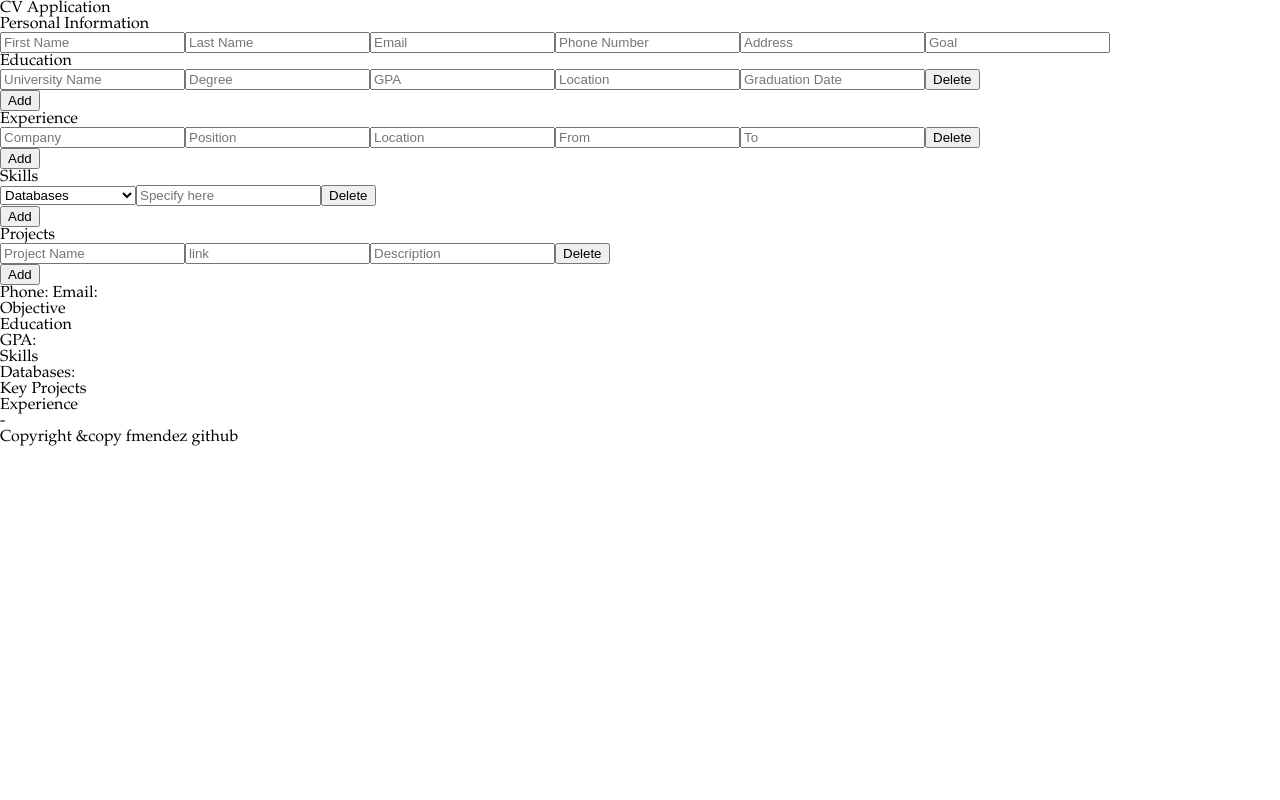
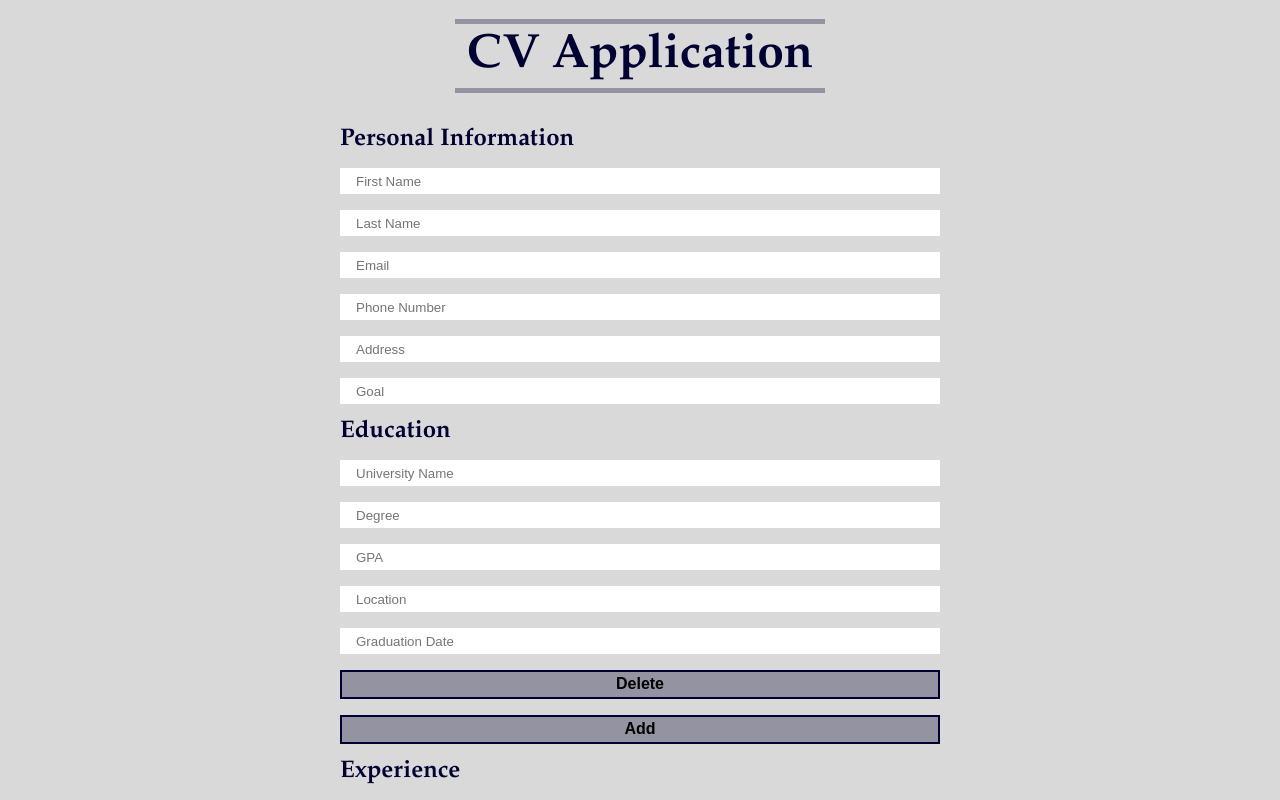
Before and after one commit to fmendezr/cv-application, a React (Create React App) app: page / in a window 1280 px wide. Shown: the top 800 px of the page. Built offline with nearby package versions, Linux system fonts and the light colour scheme.

Commit message:
Add styling to form components

```diff
--- a/src/App.css
+++ b/src/App.css
@@ -50,3 +50,17 @@ table {
 html {
     font-family: Garamond,Baskerville,Baskerville Old Face,Hoefler Text,Times New Roman,serif;
 }
+
+input {
+	height: 1.5rem;
+	font: 1.5rem;
+	padding-left: 1rem;
+	border: none;
+}
+
+body {
+	background-color: rgba(192, 191, 191, 0.592);
+	display: flex;
+	flex-direction: column;
+	align-items: center;
+}
--- a/src/components/Form/Education/EducationItem.js
+++ b/src/components/Form/Education/EducationItem.js
@@ -6,16 +6,31 @@ class EducationItem extends Component {
     }
     render (){
         return (
-            <div>
+            <div style={stylingObject.div}>
                 <input id={this.props.id} name="university" type="text" placeholder="University Name" value={this.props.educationItem.university} onChange={this.props.onEducationChange}></input>
                 <input id={this.props.id} name="degree" type="text" placeholder="Degree" value={this.props.educationItem.degree} onChange={this.props.onEducationChange}></input>
                 <input id={this.props.id} name="gpa" type="text" step="0.1" max="4.0" placeholder="GPA" value={this.props.educationItem.gpa} onChange={this.props.onEducationChange}></input>
                 <input id={this.props.id} name="location" type="text" placeholder="Location" value={this.props.educationItem.location} onChange={this.props.onEducationChange}></input>
                 <input id={this.props.id} name="graduationDate" type="text" placeholder="Graduation Date" value={this.props.educationItem.graduationDate} onChange={this.props.onEducationChange}></input>
-                <button id={this.props.id} onClick={this.props.onEducationDelete}> Delete </button>
+                <button style={stylingObject.btn} id={this.props.id} onClick={this.props.onEducationDelete}> Delete </button>
             </div>
         )
     }
 }
 
+const stylingObject = {
+    div: {
+        display: "flex",
+        flexDirection: "column",
+        gap: "1rem"
+    },
+    btn: {
+        height: "1.8rem",
+        fontSize: "1rem",
+        fontWeight: "bold",
+        border: "2px solid #000033",
+        backgroundColor: "rgba(0, 0, 44, 0.326)"
+    }
+}
+
 export default EducationItem;
--- a/src/components/Form/Education/EducationSection.js
+++ b/src/components/Form/Education/EducationSection.js
@@ -7,8 +7,8 @@ class EducationSection extends Component {
     }
     render(){
         return(
-            <section>
-                <h3>Education</h3>
+            <section style={stylingObject.section}>
+                <h3 style={stylingObject.h3}>Education</h3>
                 {this.props.educationItems.map((educationItem) => {
                     return (<EducationItem
                         educationItem={educationItem}
@@ -18,10 +18,31 @@ class EducationSection extends Component {
                         key={educationItem.id}
                     />)
                 })}
-                <button onClick={this.props.onEducationAdd}>Add</button>
+                <button style={stylingObject.btn} onClick={this.props.onEducationAdd}>Add</button>
             </section>
         )
     }
 }
 
+const stylingObject = {
+    section: {
+        display: "flex",
+        flexDirection: "column",
+        gap: "1rem",
+        marginBottom: "1rem",
+    },
+    h3: {
+        fontSize: "1.5rem",
+        fontWeight: "bold",
+        color: "rgb(0, 0, 51)"
+    },
+    btn: {
+        height: "1.8rem",
+        fontSize: "1rem",
+        fontWeight: "bold",
+        border: "2px solid #000033",
+        backgroundColor: "rgba(0, 0, 44, 0.326)"
+    }
+}
+
 export default EducationSection;
--- a/src/components/Form/Experience/ExperienceItems.js
+++ b/src/components/Form/Experience/ExperienceItems.js
@@ -6,16 +6,31 @@ class ExperienceItem extends Component {
     }
     render (){
         return (
-            <div>
+            <div style={stylingObject.div}>
                 <input id={this.props.id} name="company" type="text" placeholder="Company" value={this.props.experienceItem.company} onChange={this.props.onExperienceChange}></input>
                 <input id= {this.props.id} name="position" type="text" placeholder="Position" value={this.props.experienceItem.position} onChange={this.props.onExperienceChange}></input>
                 <input id={this.props.id} name="location" type="text" placeholder="Location" value={this.props.experienceItem.location} onChange={this.props.onExperienceChange}></input>
                 <input id={this.props.id} name="from" type="text" placeholder="From" value={this.props.experienceItem.from} onChange={this.props.onExperienceChange}></input>
                 <input id={this.props.id} name="to" type="text" placeholder="To" value={this.props.experienceItem.to} onChange={this.props.onExperienceChange}></input>
-                <button id={this.props.id} onClick={this.props.onExperienceDelete}>Delete</button>
+                <button style={stylingObject.btn} id={this.props.id} onClick={this.props.onExperienceDelete}>Delete</button>
             </div>
         )
     }
 }
 
+const stylingObject = {
+    div: {
+        display: "flex",
+        flexDirection: "column",
+        gap: "1rem"
+    },
+    btn: {
+        height: "1.8rem",
+        fontSize: "1rem",
+        fontWeight: "bold",
+        border: "2px solid #000033",
+        backgroundColor: "rgba(0, 0, 44, 0.326)"
+    }
+}
+
 export default ExperienceItem;
--- a/src/components/Form/Experience/ExperienceSection.js
+++ b/src/components/Form/Experience/ExperienceSection.js
@@ -8,8 +8,8 @@ class ExperienceSection extends Component {
 
      render(){
         return (
-            <section>
-                <h3>Experience</h3>
+            <section style={stylingObject.section}>
+                <h3 style={stylingObject.h3}>Experience</h3>
                 {this.props.experienceItems.map((experienceItem) => {
                     return (<ExperienceItem
                     experienceItem={experienceItem}
@@ -19,10 +19,31 @@ class ExperienceSection extends Component {
                     key={experienceItem.id}
                  />)
                 })}
-                <button onClick={this.props.onExperienceAdd}>Add</button>
+                <button style={stylingObject.btn} onClick={this.props.onExperienceAdd}>Add</button>
             </section>
         )
      }
 }
 
+const stylingObject = {
+    section: {
+        display: "flex",
+        flexDirection: "column",
+        gap: "1rem",
+        marginBottom: "1rem",
+    },
+    h3: {
+        fontSize: "1.5rem",
+        fontWeight: "bold",
+        color: "rgb(0, 0, 51)"
+    },
+    btn: {
+        height: "1.8rem",
+        fontSize: "1rem",
+        fontWeight: "bold",
+        border: "2px solid #000033",
+        backgroundColor: "rgba(0, 0, 44, 0.326)"
+    }
+}
+
 export default ExperienceSection;
--- a/src/components/Form/Form.js
+++ b/src/components/Form/Form.js
@@ -4,6 +4,7 @@ import EducationSection from "./Education/EducationSection";
 import ExperienceSection from "./Experience/ExperienceSection";
 import SkillsSection from "./Skills/SkillsSection";
 import ProjectsSection from "./Projects/ProjectsSection";
+import { faCircleXmark } from "@fortawesome/free-regular-svg-icons";
 
 class Form extends Component {
     constructor(props){
@@ -12,7 +13,7 @@ class Form extends Component {
 
     render (){
         return(
-            <form>
+            <form style={stylingObject.form}>
                 <PersonalInformationSection
                     personalInfoItem={this.props.personalInformation}
                     onPersonalChange={this.props.onPersonalChange}
@@ -46,4 +47,13 @@ class Form extends Component {
     }
 }
 
+const stylingObject = {
+    form: {
+        width: "600px",
+        display: "flex",
+        flexDirection: "column",
+        padding: "1rem"
+    }
+}
+
 export default Form;
--- a/src/components/Form/PersonalInformation.js
+++ b/src/components/Form/PersonalInformation.js
@@ -6,8 +6,8 @@ class PersonalInformationSection extends Component {
     }
     render(){
         return (
-            <section>
-                <h3>Personal Information</h3>
+            <section style={stylingObject.section}>
+                <h3 style={stylingObject.h3}>Personal Information</h3>
                 <input name="firstName" placeholder="First Name" type="text" onChange={this.props.onPersonalChange}></input>
                 <input name="lastName" placeholder="Last Name" type="text" onChange={this.props.onPersonalChange}></input>
                 <input name="email" placeholder="Email" type="email" onChange={this.props.onPersonalChange}></input>
@@ -19,4 +19,18 @@ class PersonalInformationSection extends Component {
     }
 }
 
+const stylingObject = {
+    section: {
+        display: "flex",
+        flexDirection: "column",
+        gap: "1rem",
+        marginBottom: "1rem",
+    },
+    h3: {
+        fontSize: "1.5rem",
+        fontWeight: "bold",
+        color: "#000033"
+    }
+}
+
 export default PersonalInformationSection;
--- a/src/components/Form/Projects/ProjectsItem.js
+++ b/src/components/Form/Projects/ProjectsItem.js
@@ -6,14 +6,29 @@ class ProjectsItem extends Component {
     }
     render(){
         return (
-            <div>
+            <div style={stylingObject.div}>
                 <input id={this.props.id} name="projectName" type="text" placeholder="Project Name" value={this.props.projectsItem.projectName} onChange={this.props.onProjectsChange}></input>
                 <input id={this.props.id} name="link" type="link;." placeholder="link" value={this.props.projectsItem.link} onChange={this.props.onProjectsChange}></input>
                 <input id={this.props.id} name="description" type="textarea" placeholder="Description" value={this.props.projectsItem.description} onChange={this.props.onProjectsChange}></input>
-                <button id={this.props.id} onClick={this.props.onProjectDelete}>Delete</button>
+                <button style={stylingObject.btn} id={this.props.id} onClick={this.props.onProjectDelete}>Delete</button>
             </div>
         )
     }
 }
 
+const stylingObject = {
+    div: {
+        display: "flex",
+        flexDirection: "column",
+        gap: "1rem"
+    },
+    btn: {
+        height: "1.8rem",
+        fontSize: "1rem",
+        fontWeight: "bold",
+        border: "2px solid #000033",
+        backgroundColor: "rgba(0, 0, 44, 0.326)"
+    }
+}
+
 export default ProjectsItem;
--- a/src/components/Form/Projects/ProjectsSection.js
+++ b/src/components/Form/Projects/ProjectsSection.js
@@ -7,8 +7,8 @@ class ProjectsSection extends Component {
     }
     render(){
         return (
-            <section>
-                <h3>Projects</h3>
+            <section style={stylingObject.section}>
+                <h3 style={stylingObject.h3}>Projects</h3>
                 {this.props.projectsItems.map((projectsItem) => {
                     return (<ProjectsItem
                         projectsItem={projectsItem}
@@ -18,10 +18,31 @@ class ProjectsSection extends Component {
                         key={projectsItem.id}
                     />)
                 })}
-                <button onClick={this.props.onProjectAdd}>Add</button>
+                <button style={stylingObject.btn} onClick={this.props.onProjectAdd}>Add</button>
             </section>
         )
     }
 }
 
+const stylingObject = {
+    section: {
+        display: "flex",
+        flexDirection: "column",
+        gap: "1rem",
+        marginBottom: "1rem"
+    },
+    h3: {
+        fontSize: "1.5rem",
+        fontWeight: "bold",
+        color: "rgb(0, 0, 51)"
+    },
+    btn: {
+        height: "1.8rem",
+        fontSize: "1rem",
+        fontWeight: "bold",
+        border: "2px solid #000033",
+        backgroundColor: "rgba(0, 0, 44, 0.326)"
+    }
+}
+
 export default ProjectsSection;
--- a/src/components/Form/Skills/SkillsItem.js
+++ b/src/components/Form/Skills/SkillsItem.js
@@ -6,8 +6,8 @@ class SkillsItem extends Component {
     }
     render (){
         return (
-            <div>
-                <select id={this.props.id} name="type" value={this.props.skillsItem.type} onChange={this.props.onSkillsChange}>
+            <div style={stylingObject.div}>
+                <select style={stylingObject.select} id={this.props.id} name="type" value={this.props.skillsItem.type} onChange={this.props.onSkillsChange}>
                     <option id={this.props.id} name="type" value="Databases">Databases</option>
                     <option id={this.props.id} name="type" value="Frameworks">Frameworks</option>
                     <option id={this.props.id} name="type" value="Languages">Languages</option>
@@ -16,10 +16,30 @@ class SkillsItem extends Component {
                     <option id={this.props.id} name="type" value="Other">Other</option>
                 </select>
                 <input id={this.props.id} name="description" placeholder="Specify here" value={this.props.skillsItem.description} onChange={this.props.onSkillsChange}></input>
-                <button id={this.props.id} onClick={this.props.onSkillsDelete}>Delete</button>
+                <button style={stylingObject.btn} id={this.props.id} onClick={this.props.onSkillsDelete}>Delete</button>
             </div>
         )
     }
 }
 
+const stylingObject = {
+    div: {
+        display: "flex",
+        flexDirection: "column",
+        gap: "1rem"
+    },
+    select: {
+        height: "1.75rem",
+        font: "1.25rem",
+        border: "none"
+    },
+    btn: {
+        height: "1.8rem",
+        fontSize: "1rem",
+        fontWeight: "bold",
+        border: "2px solid #000033",
+        backgroundColor: "rgba(0, 0, 44, 0.326)"
+    }
+}
+
 export default SkillsItem;
--- a/src/components/Form/Skills/SkillsSection.js
+++ b/src/components/Form/Skills/SkillsSection.js
@@ -7,8 +7,8 @@ class SkillsSection extends Component {
     }
     render(){
         return (
-        <section>
-            <h3>Skills</h3>
+        <section style={stylingObject.section}>
+            <h3 style={stylingObject.h3}>Skills</h3>
             {this.props.skillsItems.map((skillsItem) => {
                 return (<SkillsItem
                     skillsItem={skillsItem}
@@ -18,9 +18,30 @@ class SkillsSection extends Component {
                     key={skillsItem.id}
                 />)
             })}
-            <button onClick={this.props.onSkillsAdd}>Add</button>
+            <button style={stylingObject.btn} onClick={this.props.onSkillsAdd}>Add</button>
         </section>)
     }
 }
 
+const stylingObject = {
+    section: {
+        display: "flex",
+        flexDirection: "column",
+        gap: "1rem",
+        marginBottom: "1rem",
+    },
+    h3: {
+        fontSize: "1.5rem",
+        fontWeight: "bold",
+        color: "rgb(0, 0, 51)"
+    },
+    btn: {
+        height: "1.8rem",
+        fontSize: "1rem",
+        fontWeight: "bold",
+        border: "2px solid #000033",
+        backgroundColor: "rgba(0, 0, 44, 0.326)"
+    }
+}
+
 export default SkillsSection;
--- a/src/components/Header.js
+++ b/src/components/Header.js
@@ -2,10 +2,28 @@ import React from "react";
 
 const Header = () => {
     return (
-        <header>
-            <h1>CV Application</h1>
+        <header style={stylingObject.header}>
+            <h1 style={stylingObject.h1}>CV Application</h1>
         </header>
     )
 }
 
+const stylingObject = {
+    header: {
+        display: "flex",
+        justifyContent: "center",
+        alignItems: "center",
+        height: "10vh",
+        padding: "1rem"
+    },
+    h1: {
+        fontSize: "3rem",
+        color: "#000033",
+        fontWeight: "bold",
+        padding: "0.5rem 0.75rem",
+        borderTop: "5px solid rgba(0, 0, 44, 0.326)",
+        borderBottom: "5px solid rgba(0, 0, 44, 0.326)"
+    }
+}
+
 export default Header;
```
